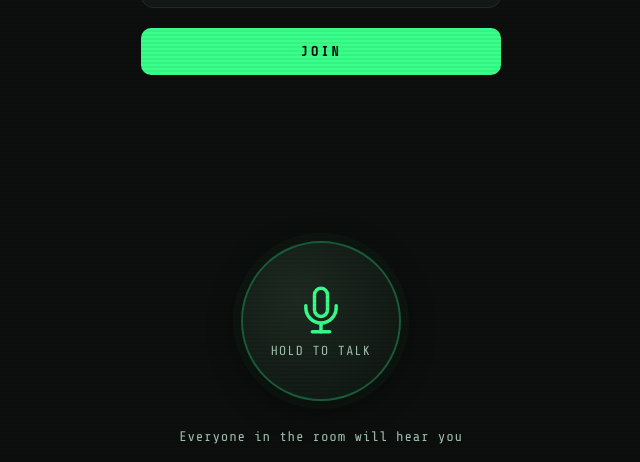
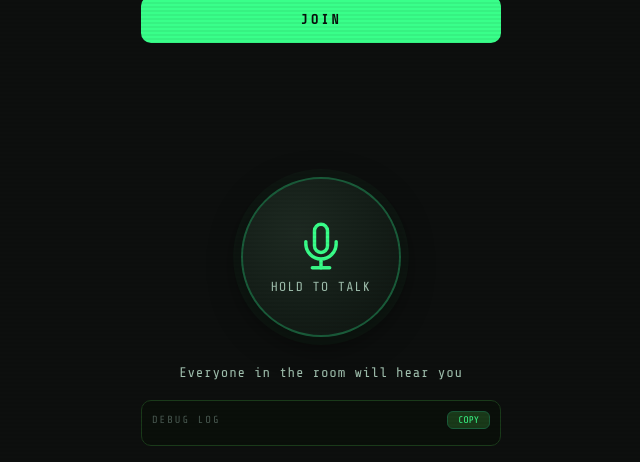
Before and after one commit to jacef8/Phone-Talkie, a website: page index.html in a window 1280 px wide. Shown: the part 338-800 px from the top of the page, without its empty margins (319-959 px from the left). Drawn offline with nearby package versions, Linux system fonts and the light colour scheme.

Commit message:
Update index.html

```diff
--- a/index.html
+++ b/index.html
@@ -316,6 +316,15 @@
       <div class="ptt-hint" id="ptt-hint">Everyone in the room will hear you</div>
     </div>
 
+    <!-- Log panel -->
+    <div style="margin-top:8px;background:#0a0f0a;border:1px solid #1a3a1a;border-radius:10px;padding:10px;overflow:hidden;">
+      <div style="display:flex;justify-content:space-between;align-items:center;margin-bottom:6px;">
+        <span style="font-family:'Share Tech Mono',monospace;font-size:0.65rem;color:#4a5a52;letter-spacing:2px;">DEBUG LOG</span>
+        <button onclick="copyLog()" style="font-family:'Share Tech Mono',monospace;font-size:0.6rem;background:#1a3a1a;border:1px solid #1a5c3a;color:#39ff8a;border-radius:6px;padding:3px 10px;cursor:pointer;">COPY</button>
+      </div>
+      <pre id="log-panel" style="font-family:'Share Tech Mono',monospace;font-size:0.6rem;color:#ffb830;margin:0;white-space:pre-wrap;word-break:break-all;max-height:120px;overflow-y:auto;"></pre>
+    </div>
+
   </div>
 
 </div>
```
